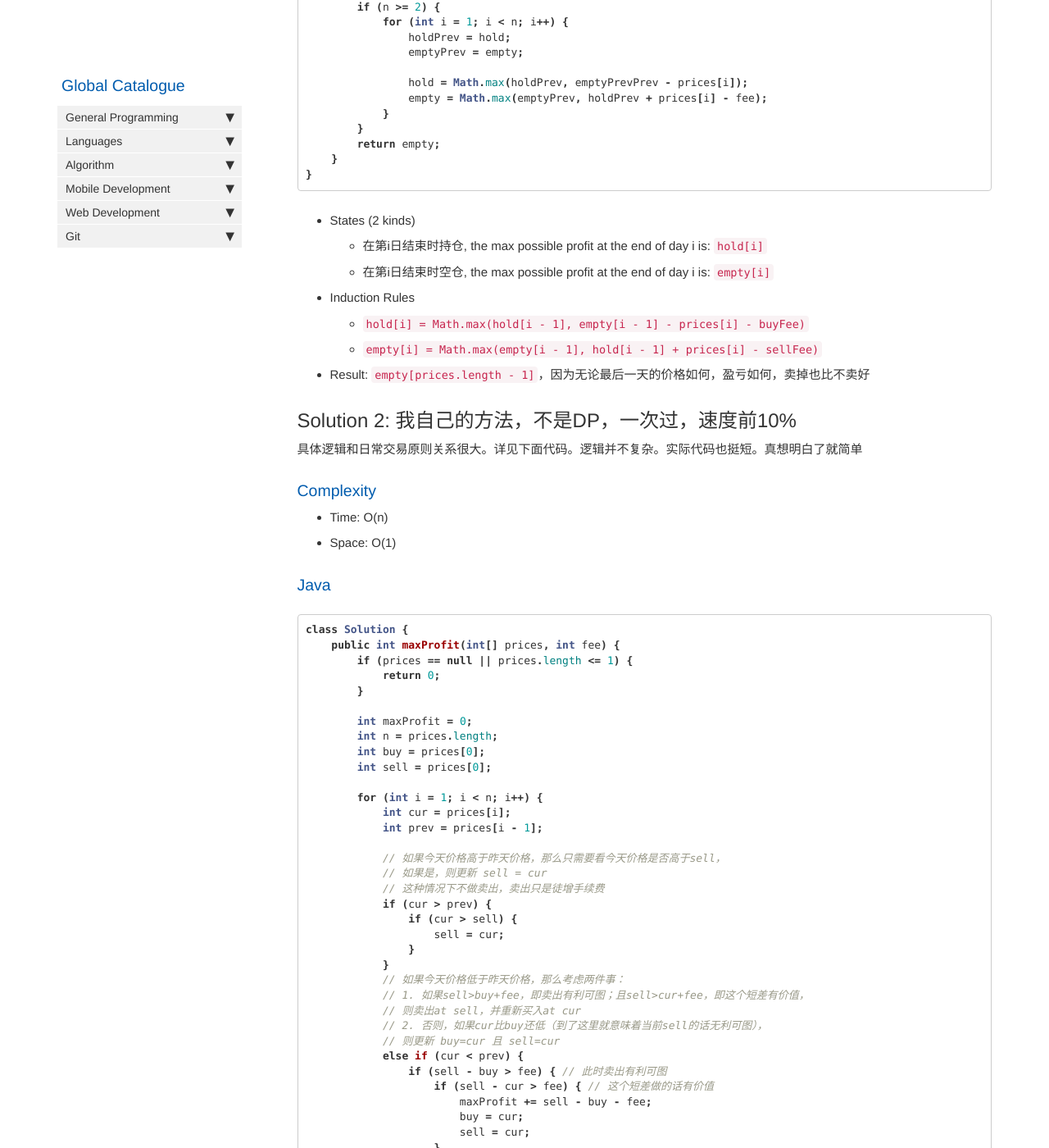
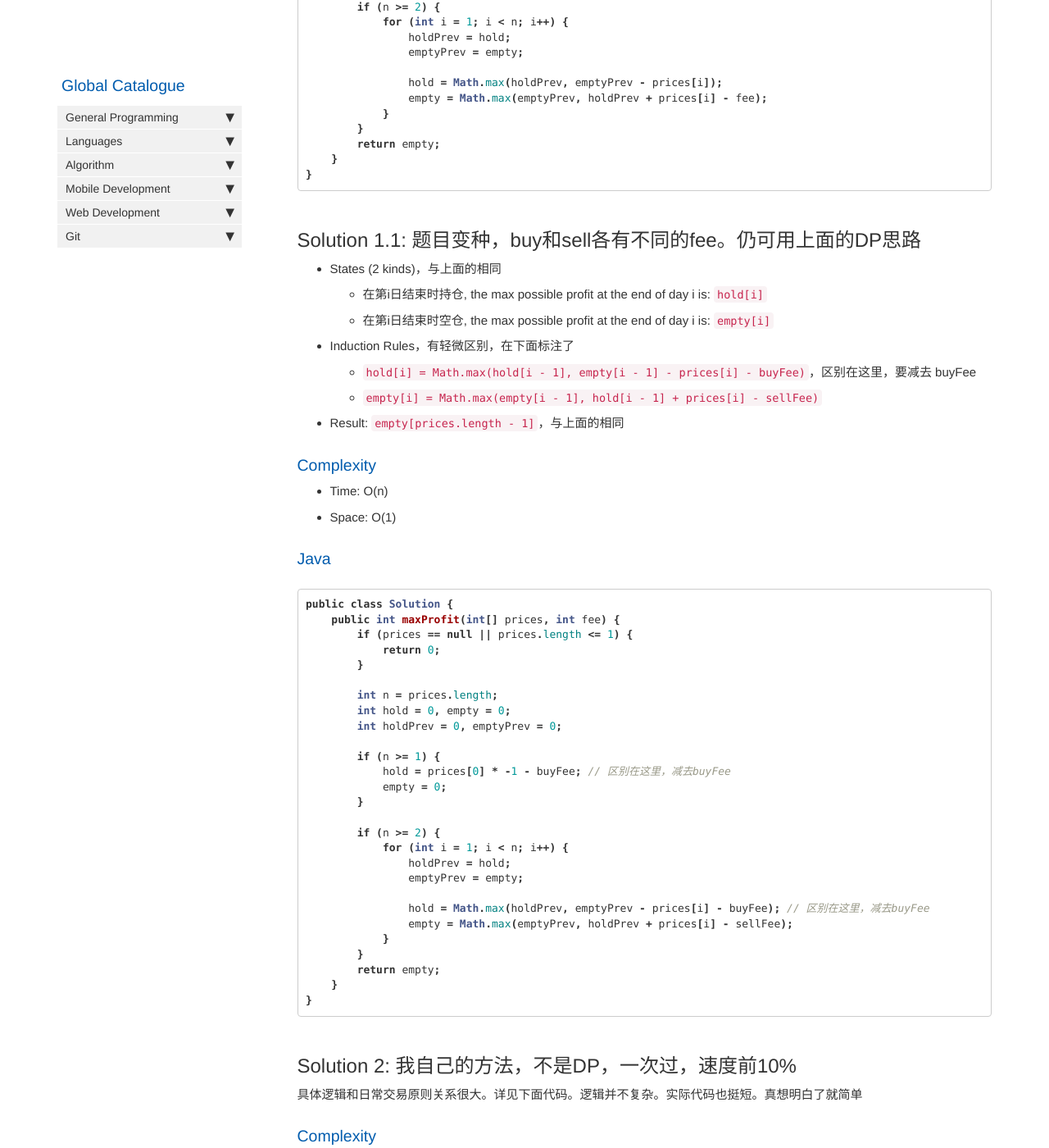
Before and after one commit to HungryOrc/hungryorc.github.io, a Jekyll site: the page built from pages/algorithm/algorithm_buy_sell_stock_infinite_transactions_with_fee.md, in a window 1280 px wide and 1400 px high, scrolled down 1782 px. Shown: the whole window at 82% size. Built offline with Jekyll 4.4.1, drawn with Linux system fonts in a browser that asks for light colours; nearby versions of some CDN libraries; comment, search, counter and statistics services are not loaded.

Commit message:
Update algorithm_buy_sell_stock_infinite_transactions_with_fee.md

````diff
--- a/pages/algorithm/algorithm_buy_sell_stock_infinite_transactions_with_fee.md
+++ b/pages/algorithm/algorithm_buy_sell_stock_infinite_transactions_with_fee.md
@@ -74,7 +74,7 @@ public class Solution {
                 holdPrev = hold;
                 emptyPrev = empty;
 
-                hold = Math.max(holdPrev, emptyPrevPrev - prices[i]);
+                hold = Math.max(holdPrev, emptyPrev - prices[i]);
                 empty = Math.max(emptyPrev, holdPrev + prices[i] - fee);
             }
         }
@@ -83,18 +83,49 @@ public class Solution {
 }
 ```
 
-
-
-* States (2 kinds)
+## Solution 1.1: 题目变种，buy和sell各有不同的fee。仍可用上面的DP思路
+* States (2 kinds)，与上面的相同
   * 在第i日结束时持仓, the max possible profit at the end of day i is: `hold[i]`
   * 在第i日结束时空仓, the max possible profit at the end of day i is: `empty[i]`
-* Induction Rules
-  * `hold[i] = Math.max(hold[i - 1], empty[i - 1] - prices[i] - buyFee)`
+* Induction Rules，有轻微区别，在下面标注了
+  * `hold[i] = Math.max(hold[i - 1], empty[i - 1] - prices[i] - buyFee)`，区别在这里，要减去 buyFee
   * `empty[i] = Math.max(empty[i - 1], hold[i - 1] + prices[i] - sellFee)`
-* Result: `empty[prices.length - 1]`，因为无论最后一天的价格如何，盈亏如何，卖掉也比不卖好
+* Result: `empty[prices.length - 1]`，与上面的相同
 
+### Complexity
+* Time: O(n)
+* Space: O(1)
 
+### Java
+```java
+public class Solution {
+    public int maxProfit(int[] prices, int fee) {
+        if (prices == null || prices.length <= 1) {
+            return 0;
+        }
 
+        int n = prices.length;
+        int hold = 0, empty = 0;
+        int holdPrev = 0, emptyPrev = 0;
+
+        if (n >= 1) {
+            hold = prices[0] * -1 - buyFee; // 区别在这里，减去buyFee
+            empty = 0;
+        }
+
+        if (n >= 2) {
+            for (int i = 1; i < n; i++) {
+                holdPrev = hold;
+                emptyPrev = empty;
+
+                hold = Math.max(holdPrev, emptyPrev - prices[i] - buyFee); // 区别在这里，减去buyFee
+                empty = Math.max(emptyPrev, holdPrev + prices[i] - sellFee);
+            }
+        }
+        return empty;
+    }
+}
+```
 
 ## Solution 2: 我自己的方法，不是DP，一次过，速度前10%
 具体逻辑和日常交易原则关系很大。详见下面代码。逻辑并不复杂。实际代码也挺短。真想明白了就简单
````
